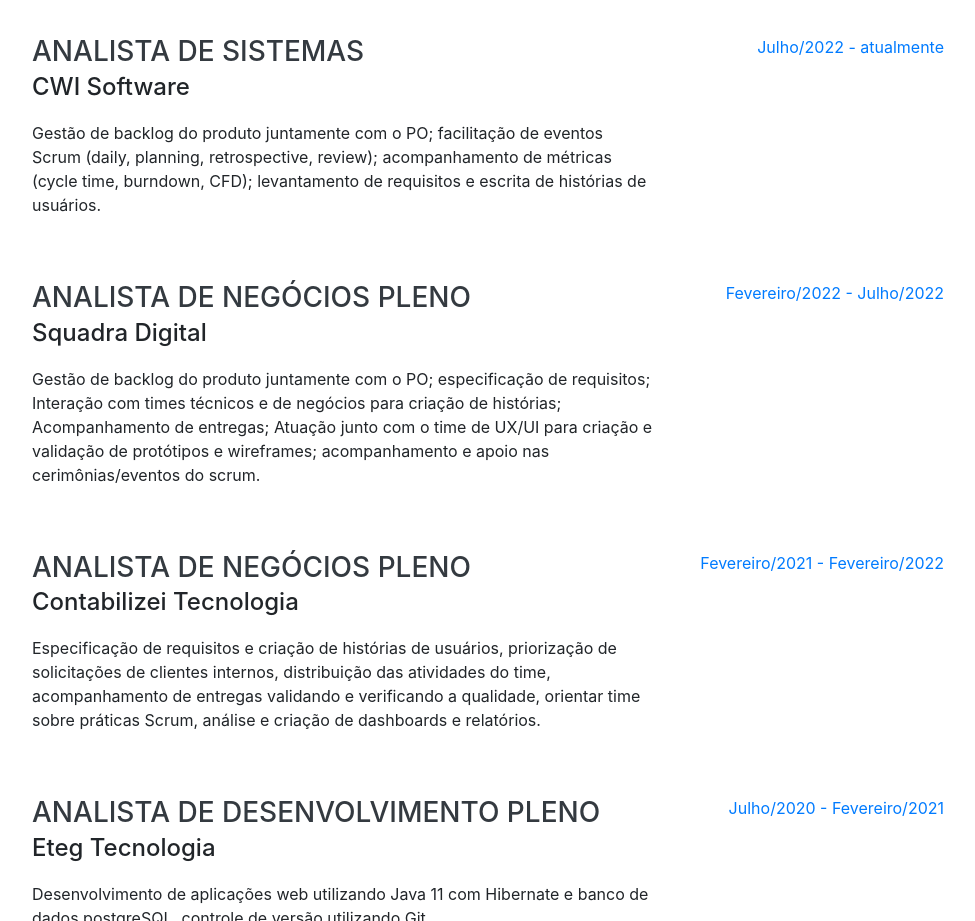
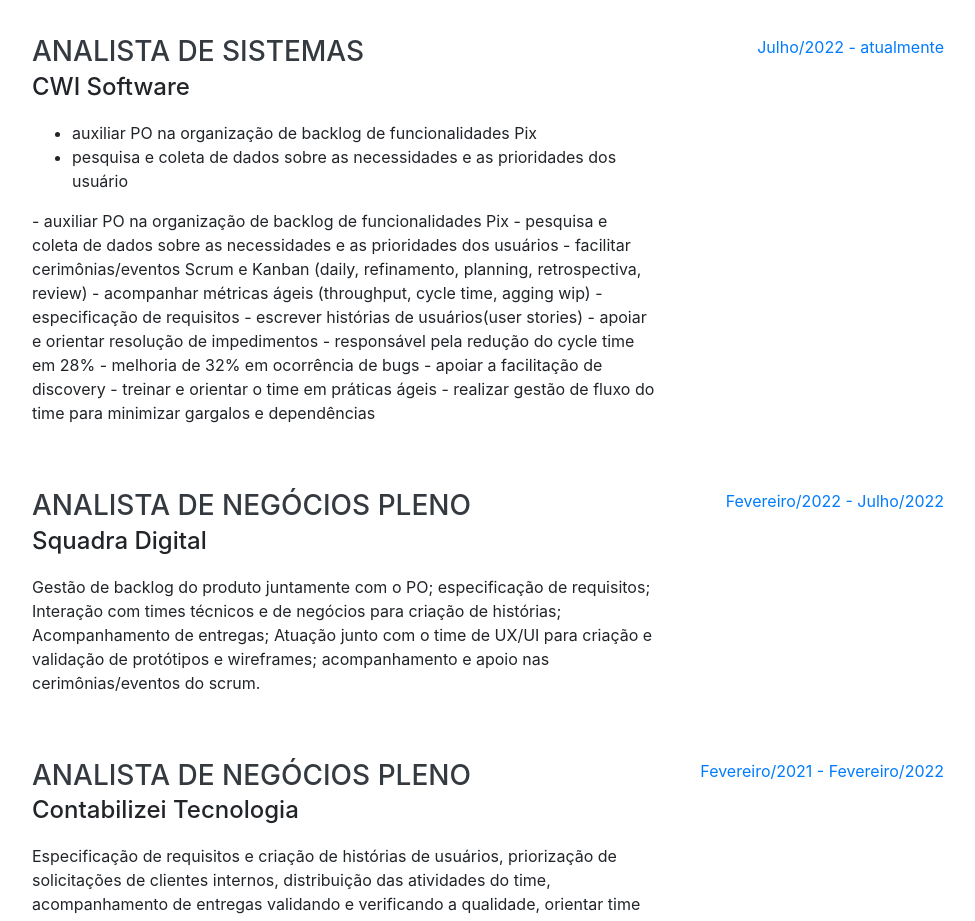
Before and after one commit to apsimao/apsimao.github.io, a website with bundled scripts: page index.html in a window 1280 px wide. Shown: the part 900-1821 px from the top of the page, without its empty margins (288-1263 px from the left). Built offline with nearby package versions, Linux system fonts and the light colour scheme; a web font is replaced by a local one.

Commit message:
Update index.html

```diff
--- a/index.html
+++ b/index.html
@@ -64,8 +64,8 @@
           <p>(31) 99717-3102 . <a id="endemail" href="mailto:appaulas@gmail.com">appaulas@gmail.com</a></p>
         </div>
         <p class="lead mb-5">Tenho mais de 10 anos de atuação na área de tecnologia, com expertise em análise de negócios e emmetodologias ágeis, possuo certificação PSM I - Professional Scrum Master e KSD - Kanban System Design. </p>
- <p>Como Analista de Negócios, atuando em conjunto com o Product Owner na melhoria e priorização do backlog doproduto. Tenho conhecimento em levantamento de requisitos, escrevendo histórias de usuário (user stories)alinhadas aos objetivos do negócio. </p>
-  <p>Como Scrum Master, participo e facilito as cerimônias e faço o acompanhamento das métricas, para identificaroportunidades de melhoria e promover a evolução do time.</p>
+        <p>Como Analista de Negócios, atuando em conjunto com o Product Owner na melhoria e priorização do backlog doproduto. Tenho conhecimento em levantamento de requisitos, escrevendo histórias de usuário (user stories)alinhadas aos objetivos do negócio. </p>
+        <p>Como Scrum Master, participo e facilito as cerimônias e faço o acompanhamento das métricas, para identificaroportunidades de melhoria e promover a evolução do time.</p>
         <div class="social-icons">
           <a href="https://www.linkedin.com/in/anapsimao">
             <i class="fab fa-linkedin-in"></i>
@@ -87,7 +87,22 @@
           <div class="resume-content">
             <h3 id="cargo" class="mb-0">Analista de Sistemas</h3>
             <div class="subheading mb-3">CWI Software</div>
-            <p>Gestão de backlog do produto juntamente com o PO; facilitação de eventos Scrum (daily, planning, retrospective, review); acompanhamento de métricas (cycle time, burndown, CFD); levantamento de requisitos e escrita de histórias de usuários.</p>
+            <ul>
+              <li>auxiliar PO na organização de backlog de funcionalidades Pix</li>
+              <li>pesquisa e coleta de dados sobre as necessidades e as prioridades dos usuário</li>
+            </ul>
+            <p>- auxiliar PO na organização de backlog de funcionalidades Pix
+- pesquisa e coleta de dados sobre as necessidades e as prioridades dos usuários
+- facilitar cerimônias/eventos Scrum e Kanban (daily, refinamento, planning, retrospectiva, review)
+- acompanhar métricas ágeis (throughput, cycle time, agging wip)
+- especificação de requisitos
+- escrever histórias de usuários(user stories)
+- apoiar e orientar resolução de impedimentos
+- responsável pela redução do cycle time em 28%
+- melhoria de 32% em ocorrência de bugs
+- apoiar a facilitação de discovery
+- treinar e orientar o time em práticas ágeis
+- realizar gestão de fluxo do time para minimizar gargalos e dependências </p>
           </div>
           <div class="resume-date text-md-right">
             <span class="text-primary">Julho/2022 - atualmente</span>
```
